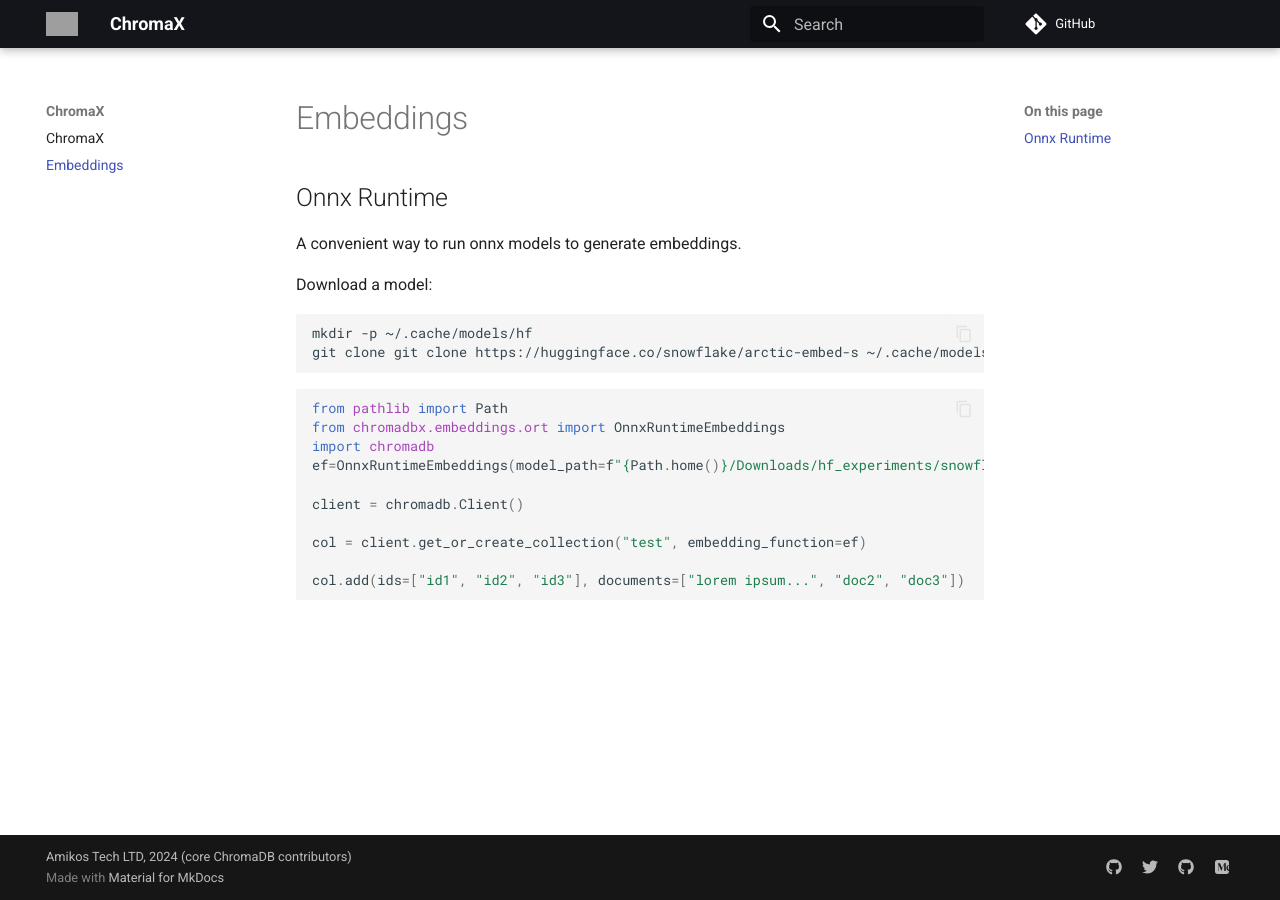
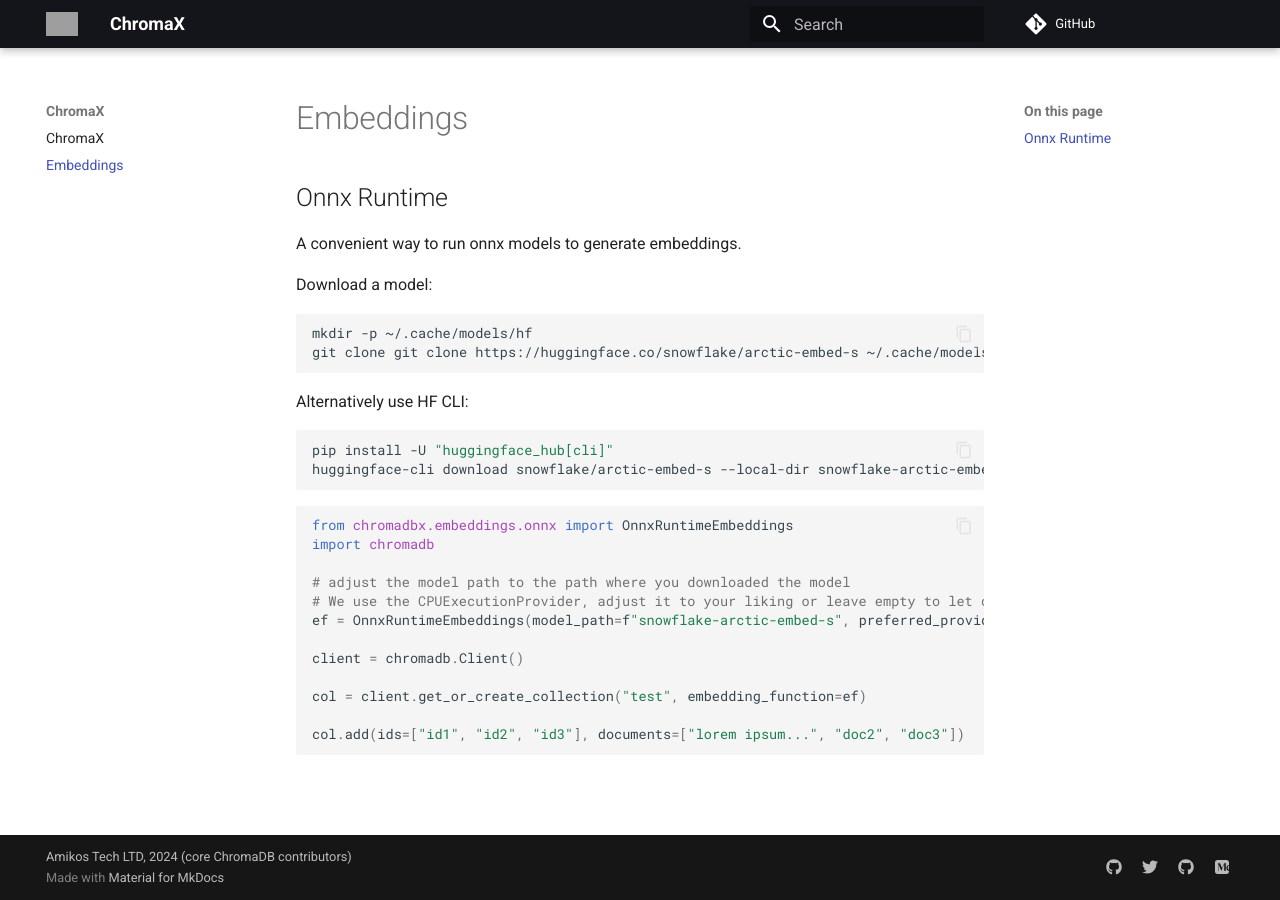
Before and after one commit to amikos-tech/chromadbx, an MkDocs documentation site: the page built from docs/embeddings.md, in a window 1280 px wide. Built offline with MkDocs 1.6.1 and Material for MkDocs 9.7.7, drawn with Linux system fonts in a browser that asks for light colours; comment, search, counter and statistics services are not loaded; grey boxes are pictures that could not be loaded.

Commit message:
docs: Updated docs

````diff
--- a/docs/embeddings.md
+++ b/docs/embeddings.md
@@ -11,16 +11,24 @@
 git clone git clone https://huggingface.co/snowflake/arctic-embed-s ~/.cache/models/hf/snowflake-arctic-embed-s
 ```
 
+Alternatively use HF CLI:
+
+```bash
+pip install -U "huggingface_hub[cli]"
+huggingface-cli download snowflake/arctic-embed-s --local-dir snowflake-arctic-embed-s
+```
+
 ```python
-from pathlib import Path
-from chromadbx.embeddings.ort import OnnxRuntimeEmbeddings
+from chromadbx.embeddings.onnx import OnnxRuntimeEmbeddings
 import chromadb
-ef=OnnxRuntimeEmbeddings(model_path=f"{Path.home()}/Downloads/hf_experiments/snowflake-arctic-embed-s",preferred_providers=["CPUExecutionProvider"])
+
+# adjust the model path to the path where you downloaded the model
+# We use the CPUExecutionProvider, adjust it to your liking or leave empty to let onnx choose the most appropriate provider
+ef = OnnxRuntimeEmbeddings(model_path=f"snowflake-arctic-embed-s", preferred_providers=["CPUExecutionProvider"])
 
 client = chromadb.Client()
 
 col = client.get_or_create_collection("test", embedding_function=ef)
 
 col.add(ids=["id1", "id2", "id3"], documents=["lorem ipsum...", "doc2", "doc3"])
-
 ```
````
